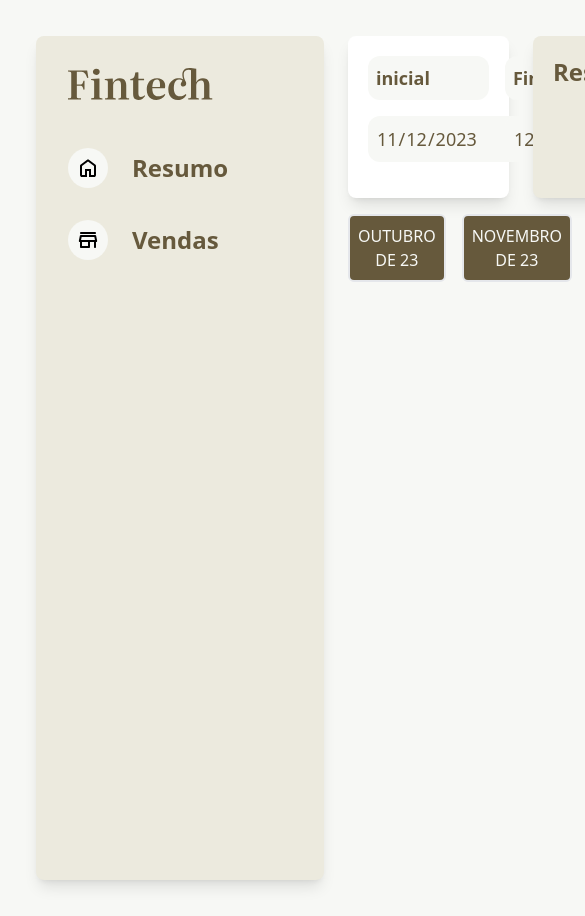
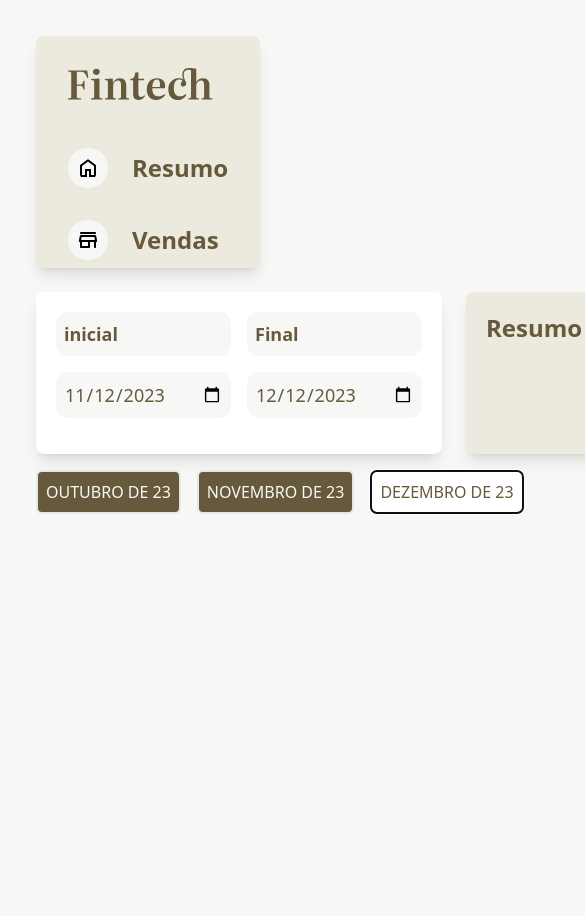
Before and after one commit to Julio-Freitas/finance-tech, a React (Vite) app: page / in a window 390 px wide. Shown: the top 916 px of the page, 585 px wide, since content can reach past the window. After the commit the page ends 844 px from the top, so only its background shows below. Built offline with nearby package versions, Linux system fonts and the light colour scheme; no server answers.

Commit message:
feat: responsive app

```diff
--- a/src/components/Abstract/index.tsx
+++ b/src/components/Abstract/index.tsx
@@ -28,7 +28,7 @@ export const Abstract = () => {
   if (!data) return null;
 
   return (
-    <section className="flex w-ful gap-gap my-6">
+    <section className="flex w-ful gap-gap my-">
       <div className="box flex-1">
         <h2 className="font-bold text-xl mb-2 text-color-1">Vendas</h2>
         <span className="text-lg font-bold text-color-2" data-testid="total">
--- a/src/components/DateInput/index.tsx
+++ b/src/components/DateInput/index.tsx
@@ -3,11 +3,11 @@ import { PropsDateInput } from './types';
 export function DateInput({ label, ...rest }: PropsDateInput) {
   return (
     <div className="w-full flex-1">
-      <label className="label-dateInput  " htmlFor={label}>
+      <label className="label-dateInput" htmlFor={label}>
         {label}
       </label>
       <input
-        className="input-dateInput border-none "
+        className="input-dateInput border-none border-gray-700 border-2 w-full"
         id={label}
         type="date"
         {...rest}
--- a/src/components/Header/index.tsx
+++ b/src/components/Header/index.tsx
@@ -12,9 +12,11 @@ export function Header() {
 
   return (
     <header className="mb-4">
-      <div className="mb-4 grid grid-cols-2 gap-6">
-        <DateRange />
-        <h1 className="box bg-color-3 text-2xl font-bold">{title}</h1>
+      <div className="mb-4 flex  justify-between sm:flex-col lg:flex-row gap-6">
+        <div className="flex-1">
+          <DateRange />
+        </div>
+        <h1 className="box flex-[.5] bg-color-3 text-2xl font-bold">{title}</h1>
       </div>
       <Months />
     </header>
--- a/src/components/Sales/index.tsx
+++ b/src/components/Sales/index.tsx
@@ -9,14 +9,14 @@ export function Sales() {
   if (!data) return null;
   return (
     <ul>
-      <li className="box my-4 grid grid-cols-[auto,auto,1fr] justify-between">
-        <div className="font-mono w-1/3">
-          <h2>#ID ASS {id}</h2>
+      <li className="box my-4 grid grid-cols-[auto,auto,1fr] gap-6 items-center justify-between">
+        <div className="font-mono w-[250px]">
+          <h2>#ID {id}</h2>
         </div>
         <div className="w-1/3">
           <h2>Nome</h2>
         </div>
-        <div className="w-1/3 justify-self-end">
+        <div className="w-1/3 justify-self-end text-center">
           {' '}
           <h2>Preço</h2>
         </div>
--- a/src/components/SalesItem/index.tsx
+++ b/src/components/SalesItem/index.tsx
@@ -10,12 +10,11 @@ const formatedPriceTo = (price: number) => {
 export function SalesItem({ sales }: { sales: IVendas }) {
   return (
     <li className="box my-4 grid grid-cols-[auto,auto,1fr] gap-6 items-center">
-      <NavLink to={`/vendas/${sales.id}`} className="font-mono w-1/3">
+      <NavLink to={`/vendas/${sales.id}`} className="font-mono w-[250px]">
         {sales.id}
       </NavLink>
       <div className="w-1/3"> {sales.nome}</div>
-      <div className="w-1/3 justify-self-end">
-        {' '}
+      <div className="w-1/3 justify-self-end text-center">
         {formatedPriceTo(sales.preco)}
       </div>
     </li>
--- a/src/components/Sidenav/index.tsx
+++ b/src/components/Sidenav/index.tsx
@@ -12,7 +12,7 @@ export function Sidenav() {
   pathname.replace(/\//gi, '');
 
   return (
-    <nav className="box bg-3 gap-gap mr-6  !p-0 h-screen bg-color-3 w-72">
+    <nav className="box bg-3 gap-6 lg:mr-6 sm:mr-0 !p-0 sm:h-[300px] lg:h-screen bg-color-3 lg:w-full">
       <div className="p-8">
         <FintechSVG title="Fintech Logo" />
       </div>
@@ -35,7 +35,7 @@ export function Sidenav() {
         </li>
         <li
           className={`${classLi} data-[active="true"]:bg-color-2 data-[active="true"]:text-color-4`}
-          data-active={pathname.replace(/\//gi, '') === 'vendas'}
+          data-active={pathname.replace(/\//gi, '') === 'finance-techvendas'}
         >
           <span>
             <img
@@ -44,7 +44,7 @@ export function Sidenav() {
               className="w-10 h-10 max-w-max rounded-full p-2 bg-color-4"
             />
           </span>
-          <NavLink to="vendas">
+          <NavLink to="/finance-tech/vendas">
             <b>Vendas</b>
           </NavLink>
         </li>
--- a/src/index.css
+++ b/src/index.css
@@ -24,10 +24,10 @@
   }
 
   .label-dateInput {
-    @apply flex items-center mb-4 text-lg font-bold text-color-2 p-2 bg-color-4 rounded-xl;
+    @apply flex items-center mb-4 text-lg font-bold text-color-2 p-2 bg-color-4 rounded-xl ;
   }
 
   .input-dateInput {
-    @apply flex items-center mb-4 text-lg font-medium text-color-2 p-2 bg-color-4 rounded-xl;
+    @apply flex items-center mb-4 text-lg font-medium text-color-2 p-2 bg-color-4 rounded-xl border-gray-700 border-2 w-full ;
   }
 }
--- a/src/pages/Abstract/index.tsx
+++ b/src/pages/Abstract/index.tsx
@@ -6,7 +6,9 @@ export function AbstractPage() {
   return (
     <section>
       <Abstract />
-      <ChartSale data={data ?? []} />
+      <div className="mt-8">
+        <ChartSale data={data ?? []} />
+      </div>
     </section>
   );
 }
--- a/src/pages/Sales/index.tsx
+++ b/src/pages/Sales/index.tsx
@@ -1,9 +1,5 @@
 import { Sales } from '../../components';
 
 export function SalesPage() {
-  return (
-    <section>
-      <Sales />
-    </section>
-  );
+  return <Sales />;
 }
--- a/src/routes.tsx
+++ b/src/routes.tsx
@@ -5,16 +5,17 @@ import { Header, Sidenav } from './components';
 export function FintechRoute() {
   return (
     <BrowserRouter>
-      <div className="grid grid-rows-2 grid-flow-col">
-        <div className="row-span-3 order-1">
+      <div className="flex flex-wrap gap-6 lg:flex-row sm:flex-col ">
+        <div className="lg:min-w-[350px] sm:min-w-full">
           <Sidenav />
         </div>
-        <main className="row-span-0 col-span-2 order-1">
+
+        <main className="flex-1">
           <Header />
           <Routes>
             <Route path="/finance-tech" element={<AbstractPage />} />
-            <Route path="/vendas" element={<SalesPage />} />
-            <Route path="/vendas/:id" element={<SalePage />} />
+            <Route path="/finance-tech/vendas" element={<SalesPage />} />
+            <Route path="/finance-tech/vendas/:id" element={<SalePage />} />
           </Routes>
         </main>
       </div>
```
